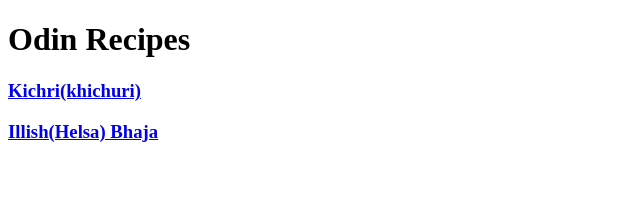
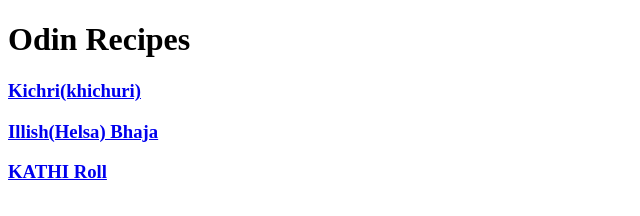
Before and after one commit to SINGHSUDIP/odin-recipes, a plain HTML site: page index.html in a window 1280 px wide. Shown: the whole page, without its empty margins (0-640 px from the left). Drawn offline with Linux system fonts and the light colour scheme.

Commit message:
Edit index.html
Add kathiroll's anchor and make it <h3>

```diff
--- a/index.html
+++ b/index.html
@@ -12,5 +12,8 @@
         <h3>
             <a href="recipes/illishbhaja.html" target="_self" rel="noopener noreferrer">Illish(Helsa) Bhaja</a>
         </h3>
+        <h3>
+            <a href="recipes/kathiroll.html" target="_self" rel="noopener noreferrer">KATHI Roll</a>
+        </h3>
     </body>
 </html>
```
